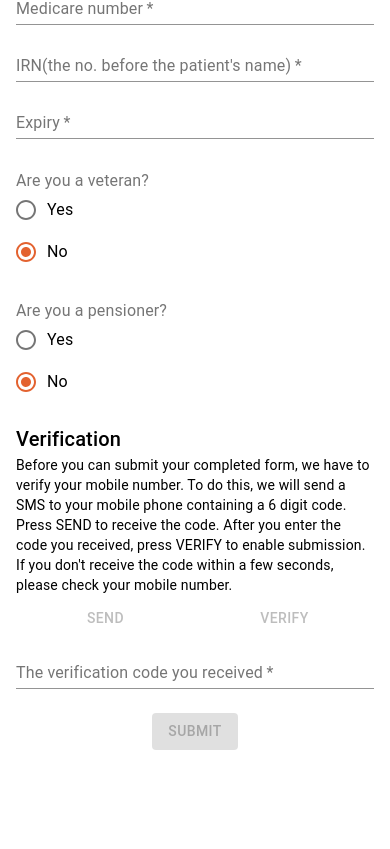
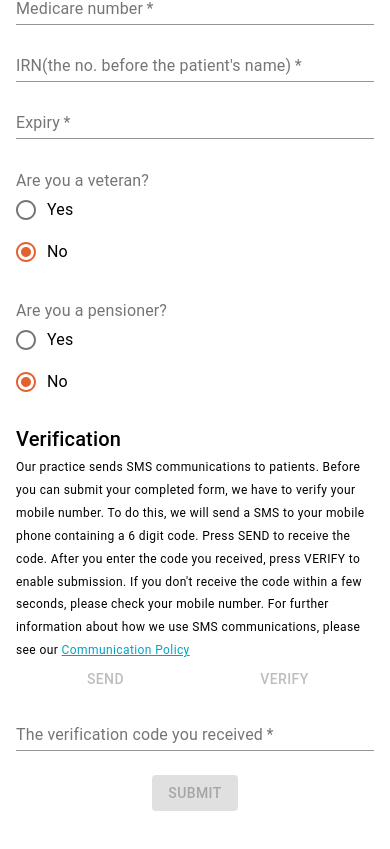
Before and after one commit to lindachenau/new-patient, a React (Create React App) app: page /mobile in a window 390 px wide. Shown: the part 1364-2213 px from the top of the page. Before the commit the page ends 2154 px from the top, so only its background shows below. Built offline with nearby package versions, Linux system fonts and the light colour scheme; no server answers.

Commit message:
Changed mobile verification wording

```diff
--- a/src/components/Verification.js
+++ b/src/components/Verification.js
@@ -2,6 +2,7 @@ import React, { useState } from 'react'
 import Container from '@material-ui/core/Container'
 import Typography from '@material-ui/core/Typography'
 import TextField from '@material-ui/core/TextField'
+import Link from '@material-ui/core/Link'
 import Button from '@material-ui/core/Button'
 
 export default function Verification({mobile, verified, setVerified}) {
@@ -39,12 +40,16 @@ export default function Verification({mobile, verified, setVerified}) {
   return (
     <Container maxWidth='sm' disableGutters style={{marginTop: 20, marginBottom: 20}}>
       <Typography variant='h6'>Verification</Typography>
-      <Typography variant='body2' gutterBottom>
-        Before you can submit your completed form, we have to verify your mobile number.
+      <Typography variant='caption'>
+        Our practice sends SMS communications to patients. Before you can submit your completed form, we have to verify your mobile number.
         To do this, we will send a SMS to your mobile phone containing a 6 digit code.
         Press SEND to receive the code. After you enter the code you received, press VERIFY to enable submission.
-        If you don't receive the code within a few seconds, please check your mobile number.
+        If you don't receive the code within a few seconds, please check your mobile number. For further information about how we use
+        SMS communications, please see our&nbsp;
       </Typography>
+      <Link color='primary' variant='caption' href='https://aspiremedicalcentre.com.au/communication-policy/' underline="always" target='_blank'>
+        Communication Policy
+      </Link>
       <div style={{display: 'flex', justifyContent: 'space-around'}}>
         <Button
           color="primary"
```
